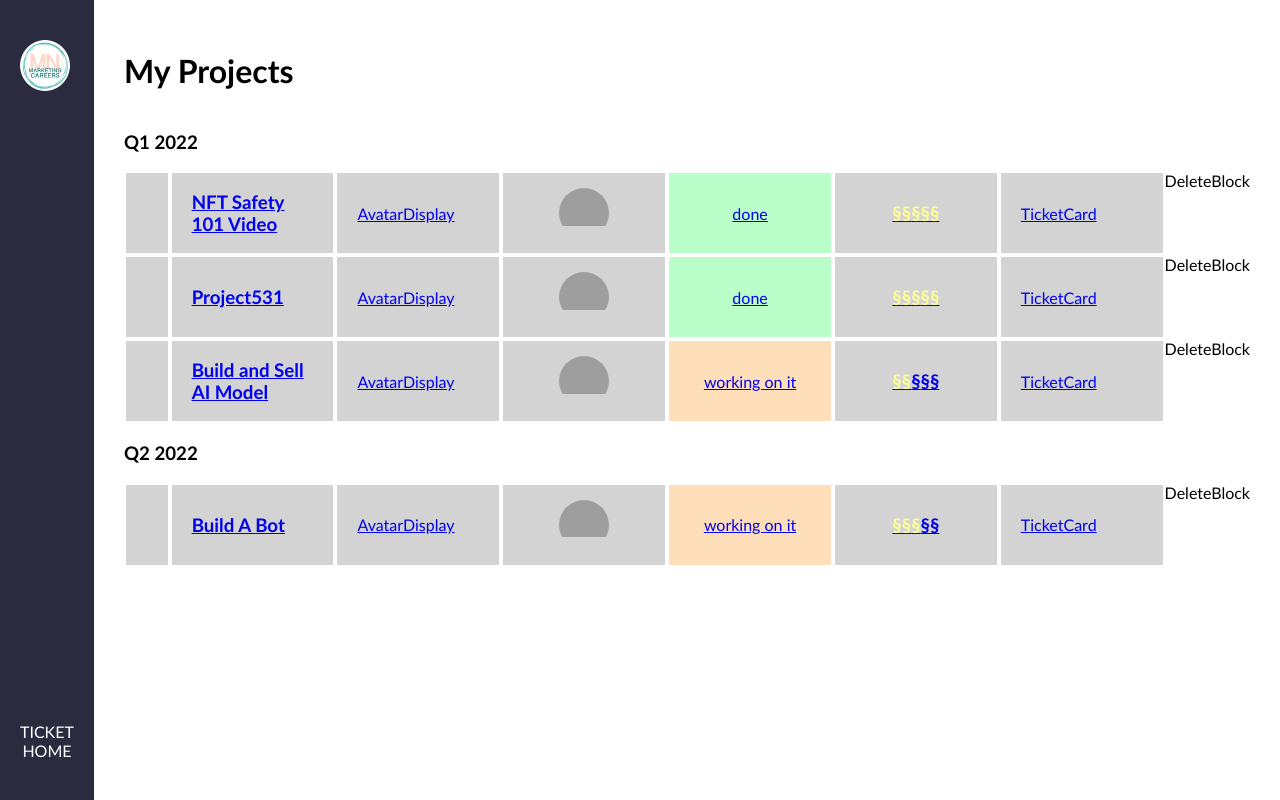
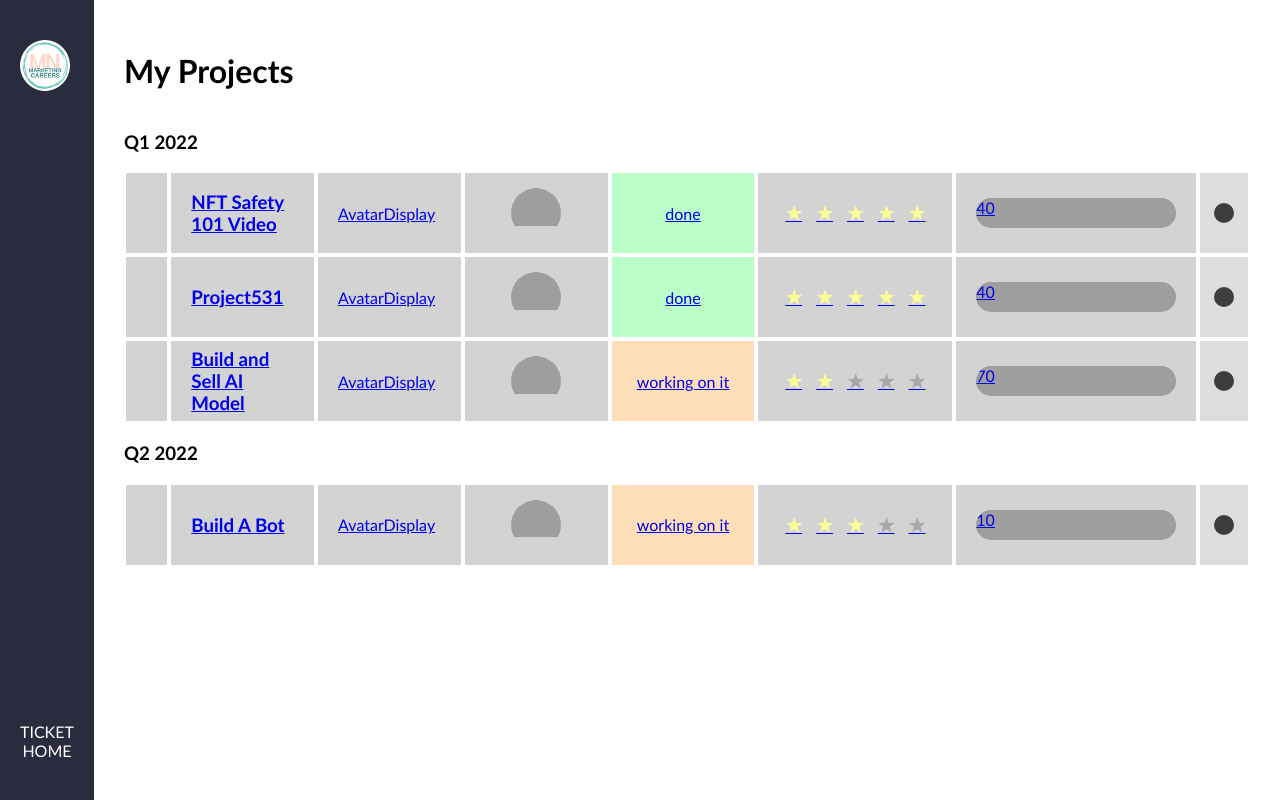
Before and after one commit to franckbushbaum/Client-Management-Platform, a JavaScript app: page / in a window 1280 px wide. Built offline with nearby package versions, Linux system fonts and the light colour scheme; grey boxes are pictures that could not be loaded; the HTML template or start-up script is replaced by a standard one.

Commit message:
onClick on a div?

```diff
--- a/src/components/DeleteBlock.js
+++ b/src/components/DeleteBlock.js
@@ -1,8 +1,13 @@
 const DeleteBlock = () => {
+
+    const deleteTicket = () => {
+        console.log('in deleteTicket')
+    }
+
     return(
-        <>
-        <div>DeleteBlock</div>
-        </>
+      <div className="delete-block">
+          <div className="delete-icon" onClick={deleteTicket}></div>
+      </div>
     )
 }
 
--- a/src/components/PriorityDisplay.js
+++ b/src/components/PriorityDisplay.js
@@ -1,27 +1,17 @@
-
 
 const PriorityDisplay = ({ priority }) => {
 
-console.log('in component')
+    return (
+      <div className="priority-display">
+        <div className="star-container">
+          <h3 style={{color: priority >=1 ? 'rgb(253, 253, 150)' : ''}}>★</h3>
+          <h3 style={{color: priority >=2 ? 'rgb(253, 253, 150)' : ''}}>★</h3>
+          <h3 style={{color: priority >=3 ? 'rgb(253, 253, 150)' : ''}}>★</h3>
+          <h3 style={{color: priority >=4 ? 'rgb(253, 253, 150)' : ''}}>★</h3>
+          <h3 style={{color: priority >=5 ? 'rgb(253, 253, 150)' : ''}}>★</h3>
+        </div>
+      </div>
+    )
+  }
 
-// const setPriority = () => {
-//     console.log('a new fuction')
-// }
-
-function setPriority() {
-    console.log('Im in a new function?')
-}
-
-
-    return (
-        <div className="priority-display">
-            <h3 style={{color: priority >=1 ? 'rgb(253,253,150' : ''}}>§</h3>
-            <h3 style={{color: priority >=2 ? 'rgb(253,253,150' : ''}}>§</h3>
-            <h3 style={{color: priority >=3 ? 'rgb(253,253,150' : ''}}>§</h3>
-            <h3 style={{color: priority >=4 ? 'rgb(253,253,150' : ''}}>§</h3>
-            <h3 style={{color: priority >=5 ? 'rgb(253,253,150' : ''}}>§</h3>
-        </div>
-    )
-}
-
-export default PriorityDisplay;
+  export default PriorityDisplay
--- a/src/components/ProgressDisplay.js
+++ b/src/components/ProgressDisplay.js
@@ -1,9 +1,16 @@
-const TicketCard = () => {
+const ProgressDisplay = ({ progress }) => {
+
+    console.log('this is progress', progress)
+
     return(
-        <>
-        <div>TicketCard</div>
-        </>
+        <div className="progress-display">
+            <div className="progress-bar">
+                <div style={{ width: progress + '%'}}>
+                    {progress}
+                </div>
+            </div>
+        </div>
     )
 }
 
-export default TicketCard;
+export default ProgressDisplay;
--- a/src/components/TicketCard.js
+++ b/src/components/TicketCard.js
@@ -24,7 +24,9 @@ const TicketCard = ({ ticket, name, title, id, color }) => {
                     <PriorityDisplay
                         priority={ticket.priority}
                     />
-                    <ProgressDisplay />
+                    <ProgressDisplay
+                        progress={ticket.progress}
+                    />
                 </Link>
                 <DeleteBlock />
         </div>
```
